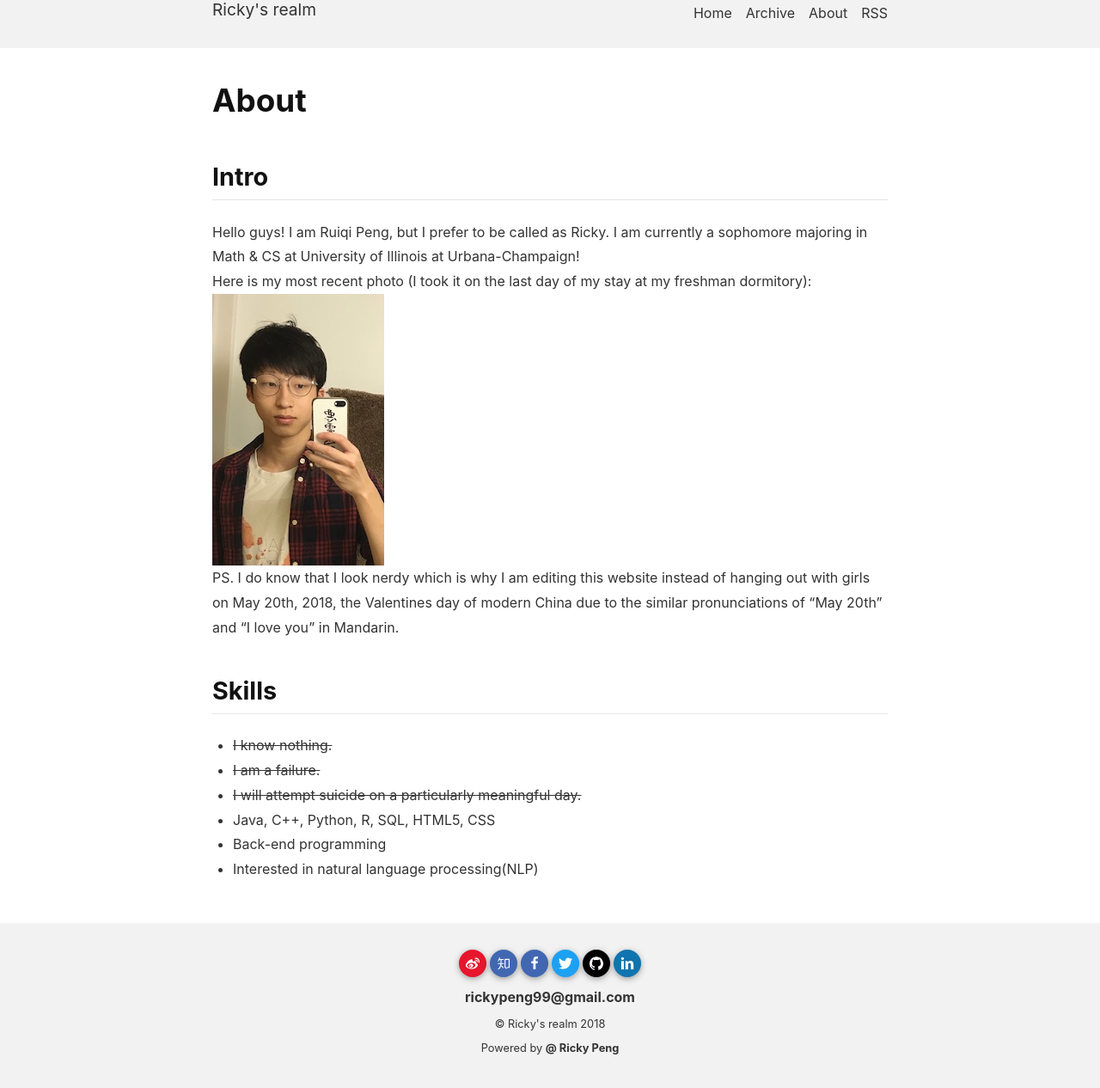
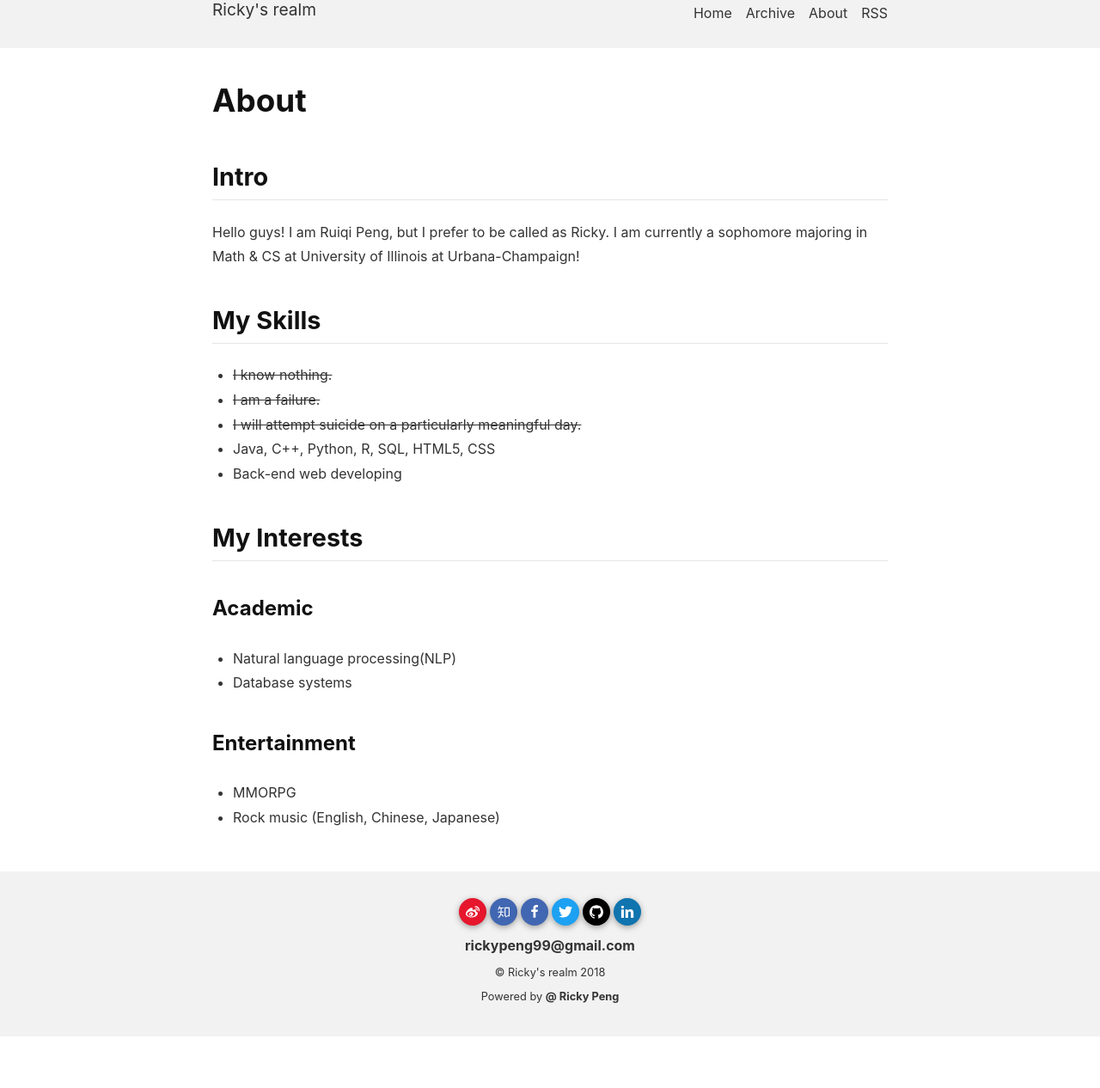
Before and after one commit to rickypeng99/rickypeng99.github.io, a Jekyll site: the page built from about.md, in a window 1280 px wide, cut to the strip 104-1370 px from the top of the page. Shown: the whole strip at 86% size. Built offline with Jekyll 4.4.1, drawn with Linux system fonts in a browser that asks for light colours; nearby versions of some CDN libraries; comment, search, counter and statistics services are not loaded; after the commit the page ends 1310 px from its top, so only the background shows below that.

Commit message:
update about.md

```diff
--- a/about.md
+++ b/about.md
@@ -21,17 +21,19 @@ System.out.println("Hello World!");
 
 ## Intro
 Hello guys! I am Ruiqi Peng, but I prefer to be called as Ricky. I am currently a sophomore majoring in Math & CS at University of Illinois at Urbana-Champaign!
-Here is my most recent photo (I took it on the last day of my stay at my freshman dormitory):
-![Ricky](/assets/images/myPhoto.jpg)
-PS. I do know that I look nerdy which is why I am editing this website instead of hanging out with girls on May 20th, 2018, the Valentines day of modern China due to the similar pronunciations of "May 20th" and "I love you" in Mandarin.
 
-
-
-
-## Skills
+## My Skills
 - ~~I know nothing.~~
 - ~~I am a failure.~~
 - ~~I will attempt suicide on a particularly meaningful day.~~
 - Java, C++, Python, R, SQL, HTML5, CSS
-- Back-end programming
-- Interested in natural language processing(NLP)
+- Back-end web developing
+
+## My Interests
+### Academic
+- Natural language processing(NLP)
+- Database systems
+
+### Entertainment
+- MMORPG
+- Rock music (English, Chinese, Japanese)
```
Also changed, not shown: 2 other files.
